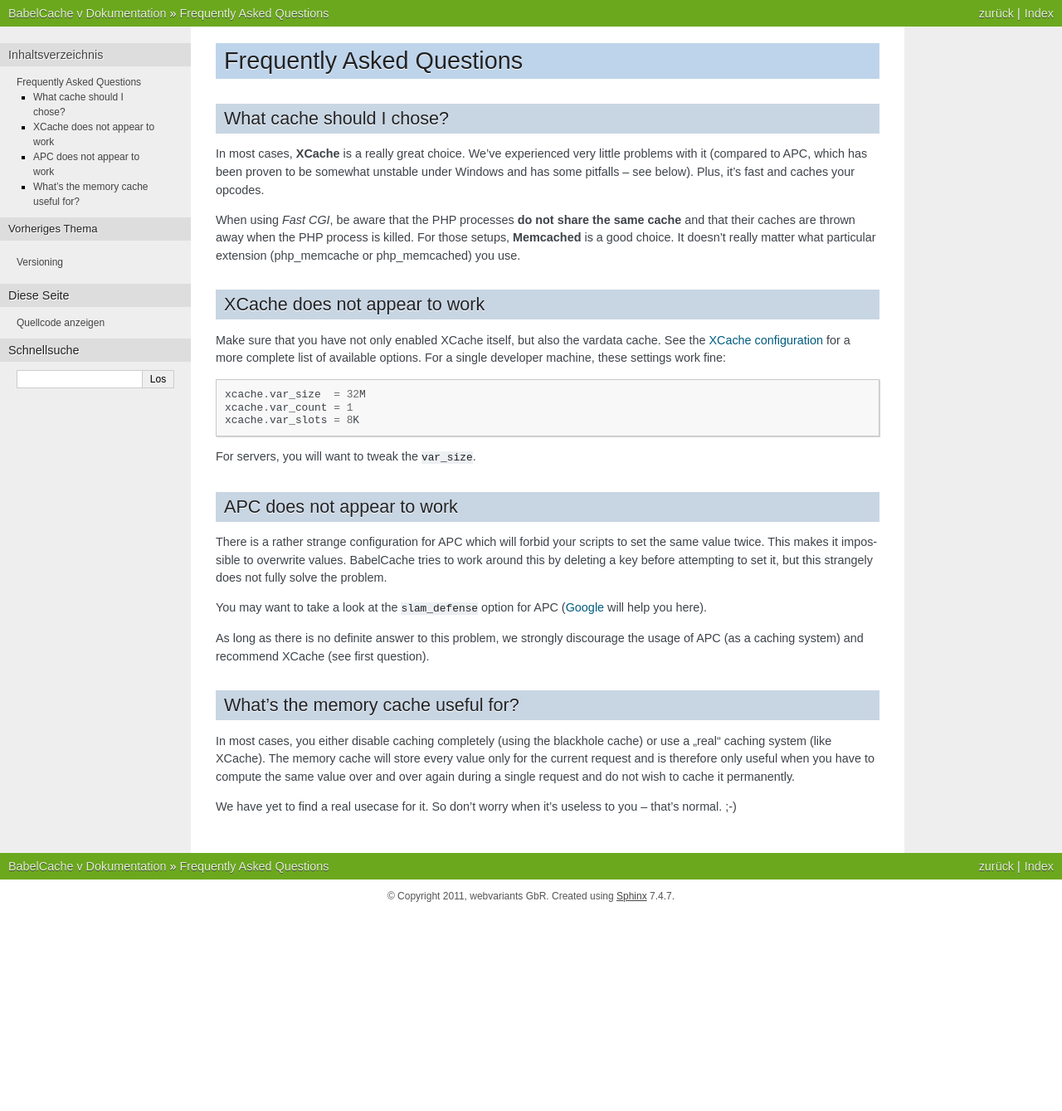
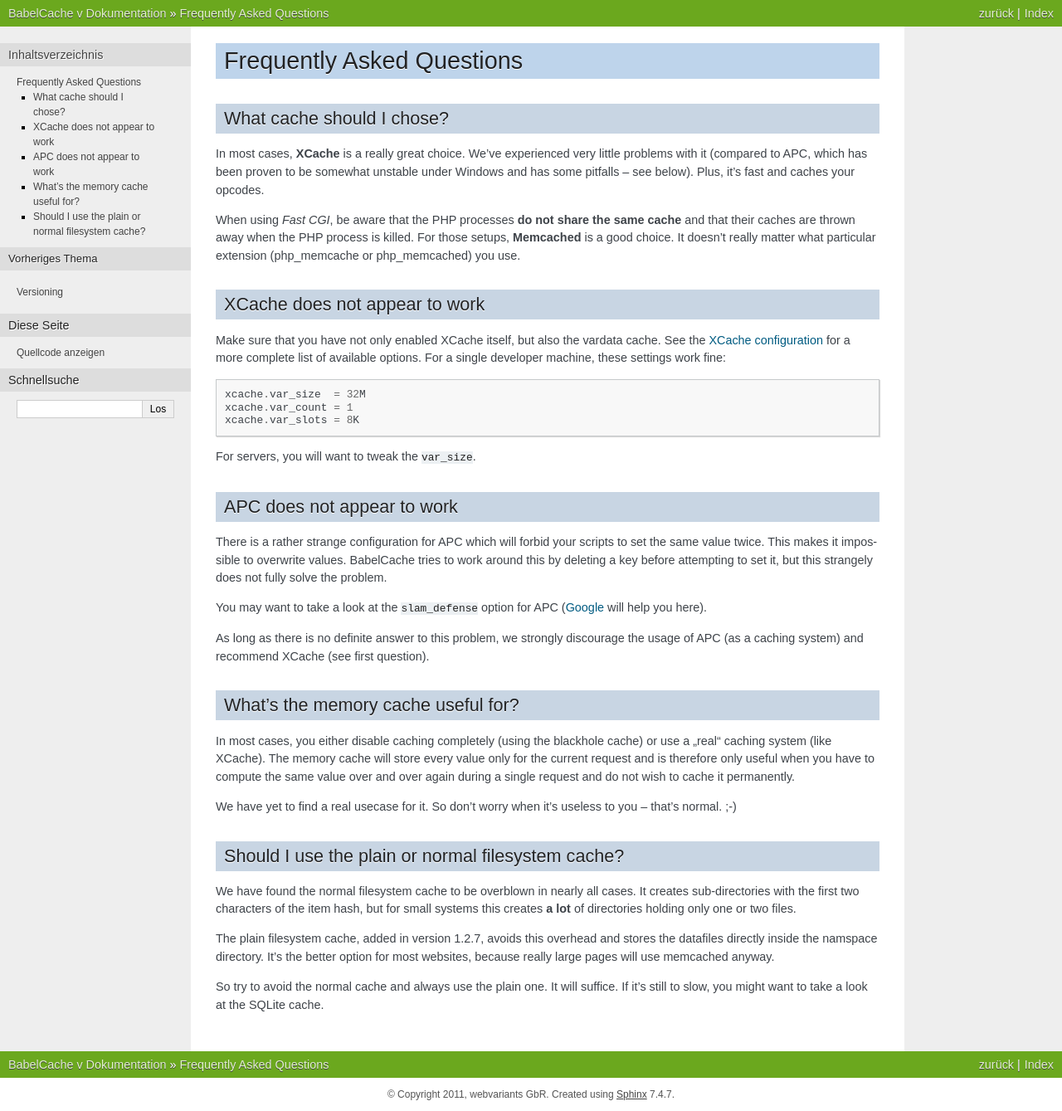
Before and after one commit to xrstf/babelcache, a Sphinx documentation site: the page built from docs/faq.rst, in a window 1280 px wide. Shown: the whole page at 83% size. Built offline with Sphinx 7.4.7, drawn with Linux system fonts in a browser that asks for light colours; before the commit the page ends 1100 px from its top, so only the background shows below that.

Commit message:
updated docs

```diff
--- a/docs/faq.rst
+++ b/docs/faq.rst
@@ -59,3 +59,18 @@
 
 We have yet to find a real usecase for it. So don't worry when it's useless to
 you -- that's normal. ;-)
+
+Should I use the plain or normal filesystem cache?
+--------------------------------------------------
+
+We have found the normal filesystem cache to be overblown in nearly all cases.
+It creates sub-directories with the first two characters of the item hash, but
+for small systems this creates **a lot** of directories holding only one or two
+files.
+
+The plain filesystem cache, added in version 1.2.7, avoids this overhead and
+stores the datafiles directly inside the namspace directory. It's the better
+option for most websites, because really large pages will use memcached anyway.
+
+So try to avoid the normal cache and always use the plain one. It will suffice.
+If it's still to slow, you might want to take a look at the SQLite cache.
--- a/docs/index.rst
+++ b/docs/index.rst
@@ -16,7 +16,11 @@
 * `Memcached`_ (both `php_memcache`_ and `php_memcached`_)
 * `XCache`_
 * `Zend Server`_
+* `SQLite`_
 * File system (should only be used when no shared memory cache is available)
+
+  * plain storage (datafiles reside directly inside the namespace directories)
+  * split storage (datafiles are distributed across many small subdirs)
 
 .. _APC:           http://pecl.php.net/package/APC
 .. _XCache:        http://xcache.lighttpd.net/
@@ -25,6 +29,7 @@
 .. _Memcached:     http://memcached.org/
 .. _php_memcache:  http://php.net/manual/en/book.memcache.php
 .. _php_memcached: http://php.net/manual/en/book.memcached.php
+.. _SQLite:        http://www.sqlite.org/
 
 This enables you to build an application without knowing what caching system
 will be available on the target machine. You only use the generic interface and
```
